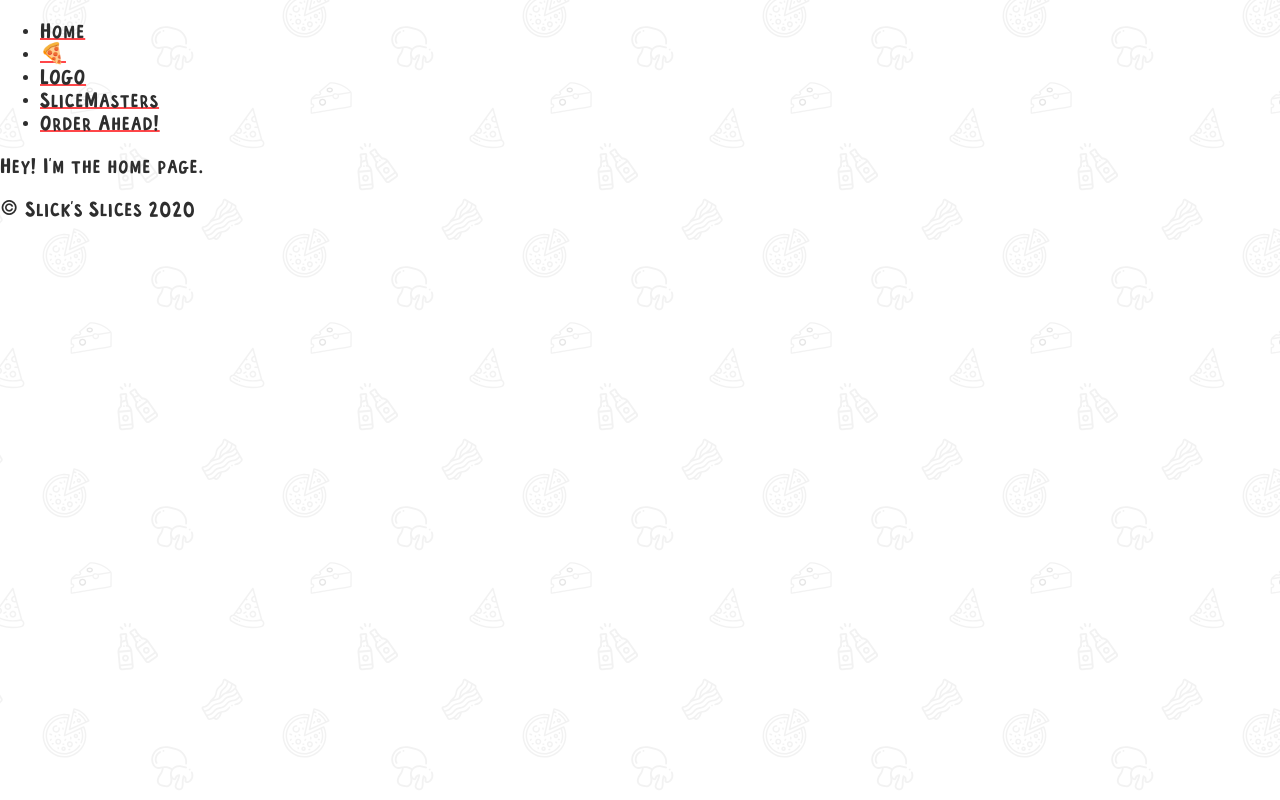
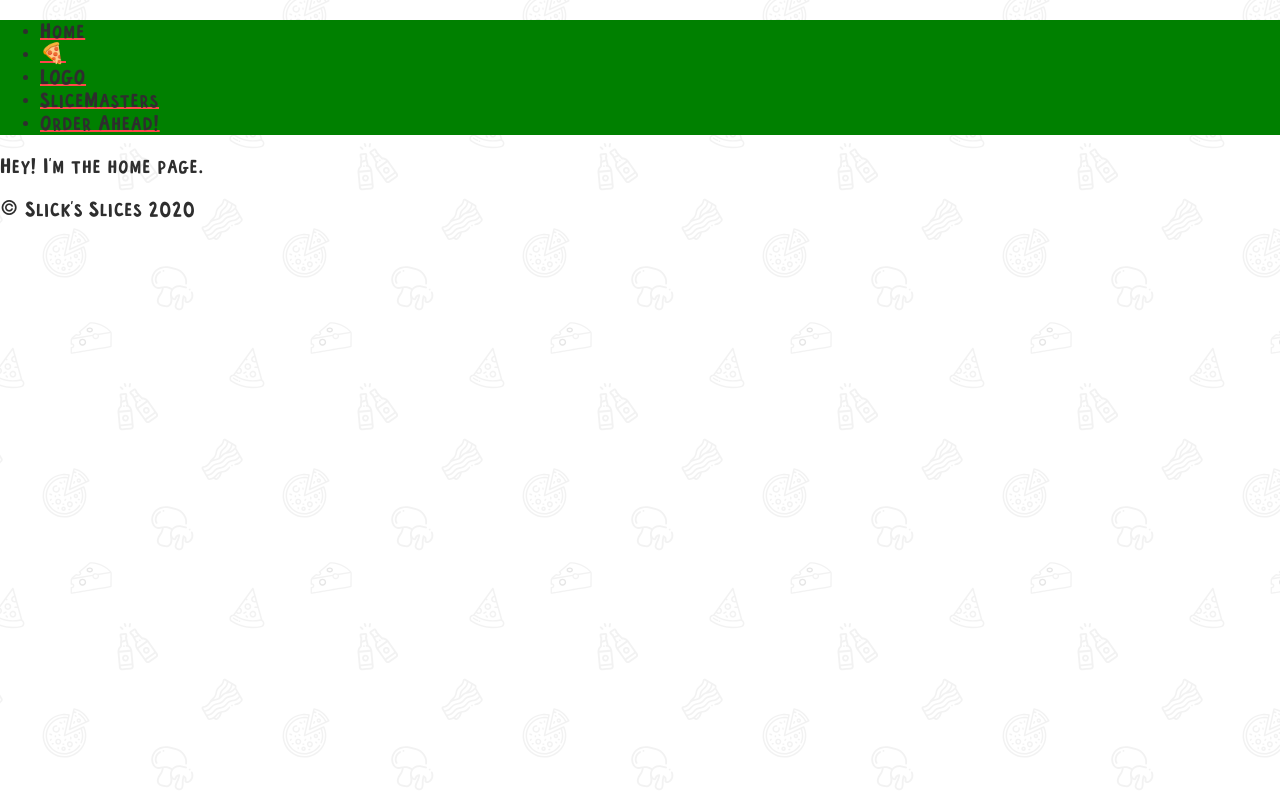
Before and after one commit to manavm1990/Slices, a Gatsby site in the folder gatsby/: page / in a window 1280 px wide. Built offline with nearby package versions, Linux system fonts and the light colour scheme; Gatsby itself is replaced by a stand-in of ours.

Commit message:
:building_construction: Encapsulate components
Including some silly styles 💄 to demo.

```diff
--- a/gatsby/src/components/Layout.jsx
+++ b/gatsby/src/components/Layout.jsx
@@ -1,6 +1,6 @@
 import PropTypes from "prop-types"
 import React from "react"
-import Nav from "components/Nav"
+import Nav from "./Nav"
 import GlobalStyle from "./GlobalStyles"
 import Footer from "./Footer"
 import "normalize.css"
--- a/gatsby/src/components/Nav.jsx
+++ b/gatsby/src/components/Nav/index.jsx
@@ -1,8 +1,9 @@
 import React from "react"
 import { Link } from "gatsby"
+import Style from "./style"
 
 const Nav = () => (
-  <nav>
+  <Style>
     <ul>
       <li>
         <Link to="/">Home</Link>
@@ -24,7 +25,7 @@ const Nav = () => (
         <Link to="/order">Order Ahead!</Link>
       </li>
     </ul>
-  </nav>
+  </Style>
 )
 
 export default Nav
--- /dev/null
+++ b/gatsby/src/components/Nav/style.js
@@ -0,0 +1,5 @@
+import styled from "styled-components"
+
+export default styled.nav`
+  background-color: green;
+`
```
Also changed, not shown: gatsby/src/components/Footer/index.jsx (renamed from gatsby/src/components/Footer.jsx), gatsby/src/components/Footer/style.js (added).
